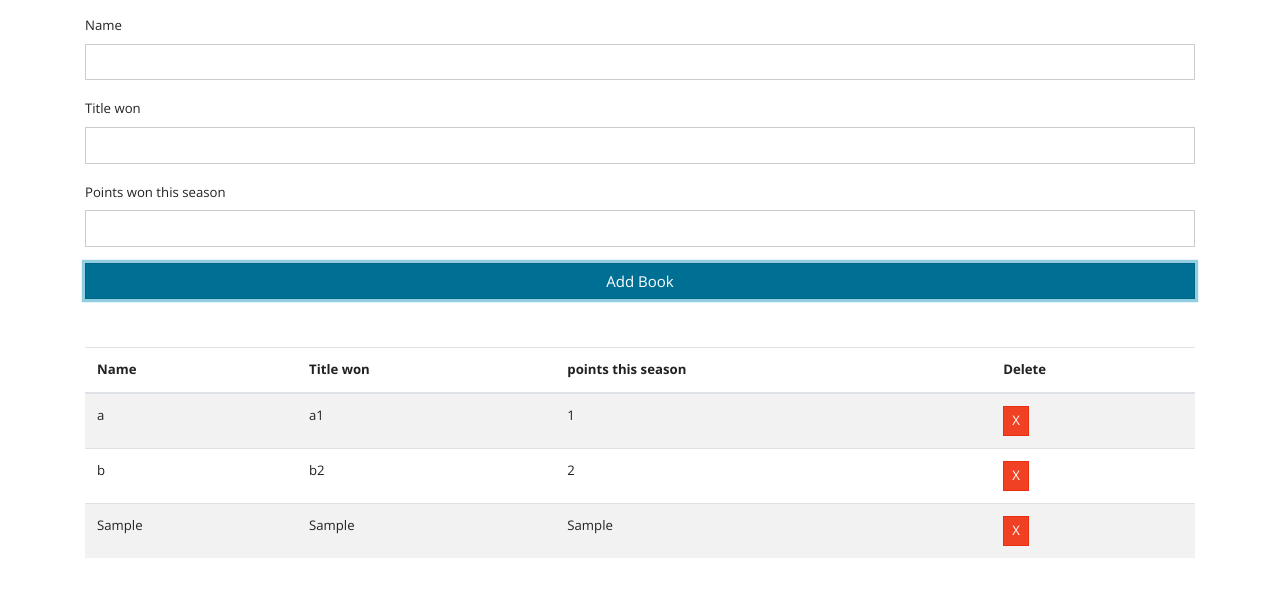
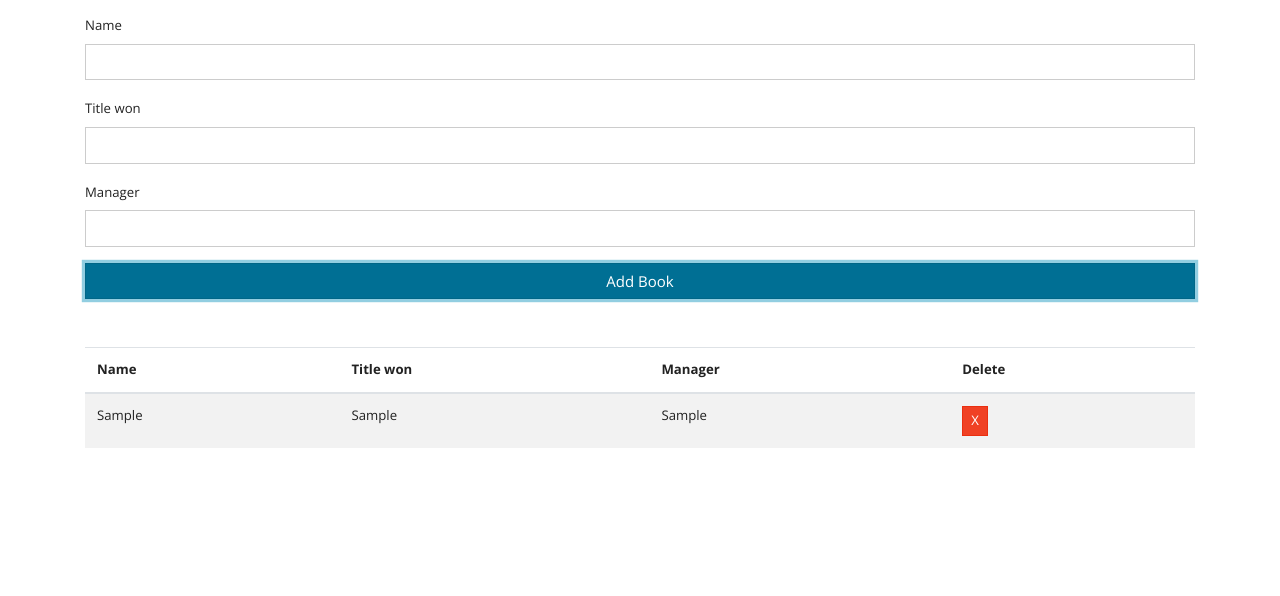
Before and after one commit to arvindkmr/object-oriented-Javascript-project, a plain HTML site: page index.html in a window 1280 px wide. Both pictures are taken after typing "Sample", "Sample", "Sample" into the empty fields and a click on the input "Add Book". Shown: the part 148-744 px from the top of the page. Drawn offline with nearby package versions, Linux system fonts and the light colour scheme.

Commit message:
Location storage Added

```diff
--- a/index.html
+++ b/index.html
@@ -26,7 +26,7 @@
           <input type="text" id="author" class="form-control">
         </div>
         <div class="form-group">
-          <label for="isbn"> Points won this season</label>
+          <label for="isbn">Manager</label>
           <input type="text" id="isbn" class="form-control">
         </div>
         <input type="submit" value="Add Book" class="btn btn-primary btn-block">
@@ -36,7 +36,7 @@
           <tr>
             <th>Name</th>
             <th>Title won</th>
-            <th>points this season</th>
+            <th>Manager</th>
             <th>Delete</th>
           </tr>
         </thead>
--- a/index.js
+++ b/index.js
@@ -9,11 +9,8 @@ class Book {
 
 class UI {
   static displayBooks() {
-    const StoredBooks = [
-      { title: "a", author: "a1", isbn: "1" },
-      { title: "b", author: "b2", isbn: "2" },
-    ];
-
+    const StoredBooks = store.getBooks();
+    console.log(StoredBooks);
     const books = StoredBooks;
     books.forEach((book) => UI.addBookToList(book));
   }
@@ -52,6 +49,34 @@ class UI {
 //UI class : handle UI tasks
 
 //store Class : store data of the UI and Local storage
+class store {
+  static getBooks() {
+    let books;
+    if (localStorage.getItem("books") === null) {
+      books = [];
+    } else {
+      books = JSON.parse(localStorage.getItem("books"));
+    }
+    return books;
+  }
+
+  static addBooks(book) {
+    const books = store.getBooks();
+    books.push(book);
+    localStorage.setItem("books", JSON.stringify(books));
+  }
+
+  static removeBooks(isbn) {
+    let books = store.getBooks();
+    books.forEach((book, index) => {
+      if (book.isbn === isbn) {
+        books.splice(index, 1);
+      }
+    });
+console.log('callsed')
+    localStorage.setItem("books", JSON.stringify(books));
+  }
+}
 
 //Events class : Display books => add books , delete books And Ui and local storage
 
@@ -71,19 +96,25 @@ document.querySelector("#book-form").addEventListener("submit", (e) => {
     UI.showAlert(" fill all the details", "danger");
   } else {
     UI.addBookToList(book);
+
+    //show alert for book added
+    UI.showAlert("Book Added", "success");
+
+    //store class- addBooks
+    store.addBooks(book);
+
+    //clear form for next input
+    document.getElementById("book-form").reset();
   }
-
-  //show alert for book added
-  UI.showAlert("Book Added", "success")
-
-  //clear form for next input
-  document.getElementById("book-form").reset();
 });
 
 document.querySelector("#book-list").addEventListener("click", (e) => {
   // handle the delete functionality
   UI.deleteBook(e.target);
 
+  //store class - remove boks from storage
+  store.removeBooks(e.target.parentElement.previousElementSibling.textContent);
+
   //show remove alert
-  UI.showAlert("Book Removed", "info")
+  UI.showAlert("Book Removed", "info");
 });
```
